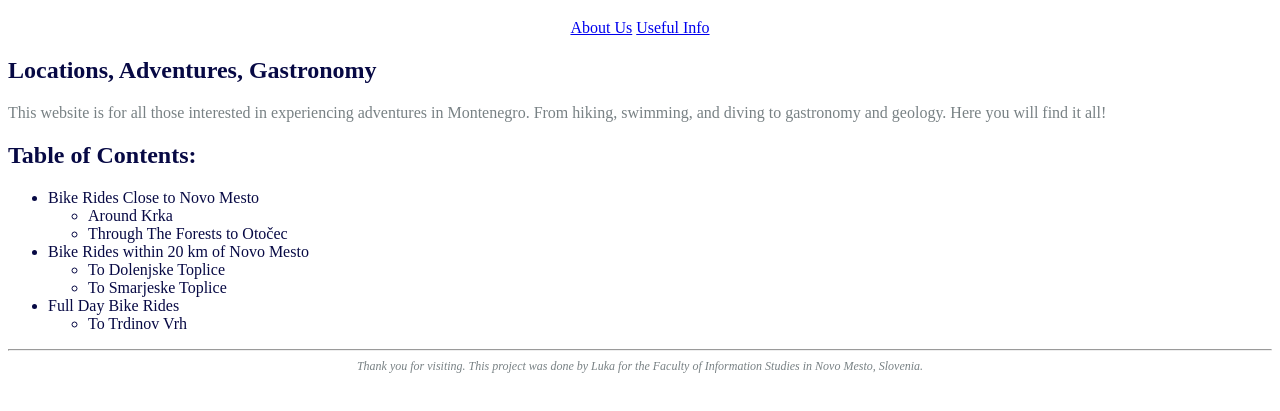
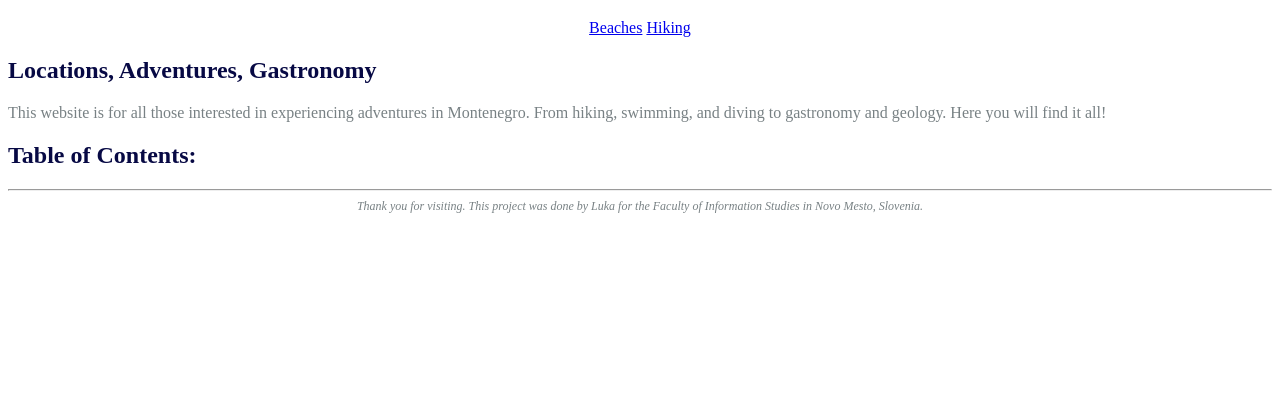
Before and after one commit to ForteMare/The-Math-Penguin, a plain HTML site: page index.html in a window 1280 px wide. Shown: the part 61-472 px from the top of the page. Drawn offline with Linux system fonts and the light colour scheme.

Commit message:
Reduced document size and workload

```diff
--- a/index.html
+++ b/index.html
@@ -11,8 +11,8 @@
     <h1>Montenegro Adventures</h1>
 
     <nav>
-        <a href="aboutus.html" title="About Us">About Us</a>
-        <a href="usefulinfo.html" title="Useful Information">Useful Info</a>
+        <a href="beaches.html" title="Best Beaches in Montenegro">Beaches</a>
+        <a href="hiking.html" title="Hiking in Montenegro">Hiking</a>
     </nav>
 
     <h2>Locations, Adventures, Gastronomy</h2>
@@ -25,25 +25,7 @@
     <h2>
         Table of Contents:
     </h2>
-    <ul>
-        <li>Bike Rides Close to Novo Mesto
-            <ul>
-                <li>Around Krka</li>
-                <li>Through The Forests to Otočec</li>
-            </ul>
-        </li>
-        <li>Bike Rides within 20 km of Novo Mesto
-            <ul>
-                <li>To Dolenjske Toplice</li>
-                <li>To Smarjeske Toplice</li>
-            </ul>
-        </li>
-        <li>Full Day Bike Rides
-            <ul>
-                <li>To Trdinov Vrh</li>
-            </ul>
-        </li>
-    </ul>
+
     <hr />
     <footer>
         <em>Thank you for visiting. This project was done by Luka for the Faculty
```
Also changed, not shown: beaches.html (renamed from aboutus.html, +4 -5 lines), hiking.html (added, +16 -0 lines), usefulinfo.html (deleted, +0 -25 lines).
